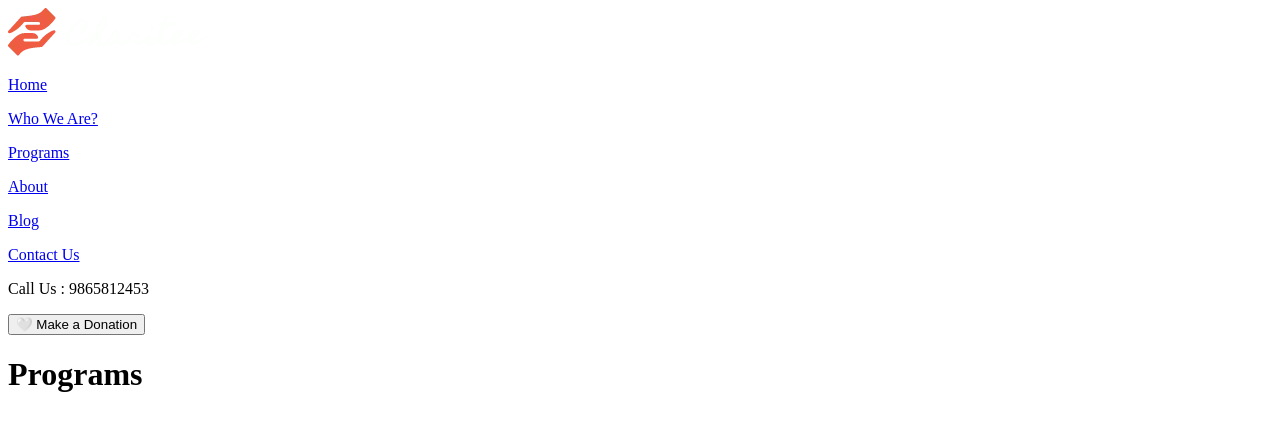
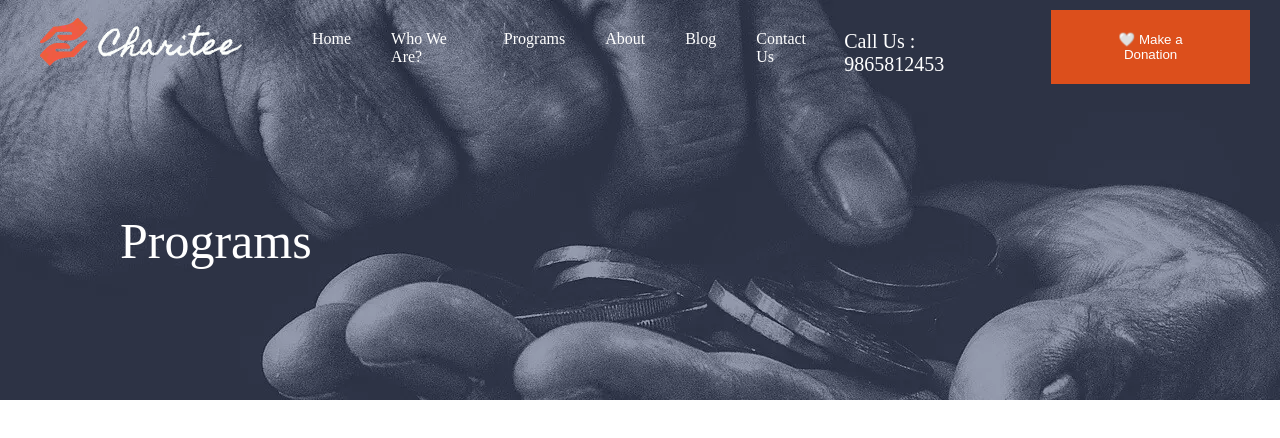
Before and after one commit to ashwith-dev/FIRST-PROJECT, a plain HTML site: page charitee website/pages/about.html in a window 1280 px wide. Drawn offline with Linux system fonts and the light colour scheme.

Commit message:
added links

```diff
--- a/charitee website/pages/about.html
+++ b/charitee website/pages/about.html
@@ -4,6 +4,9 @@
     <meta charset="UTF-8">
     <meta name="viewport" content="width=device-width, initial-scale=1.0">
     <title>Document</title>
+    <link rel="stylesheet" href="/css/about.css">
+    <link rel="stylesheet" href="/css/navbar.css">
+    <link rel="stylesheet" href="/css/first_div.css">
 </head>
 <body>
     <div>
```
Also changed, not shown: charitee website/pages/chariteewebsite.html (+1 -0 lines), charitee website/pages/programs.html (+2 -0 lines), charitee website/pages/who_we_are.html (+2 -0 lines).
